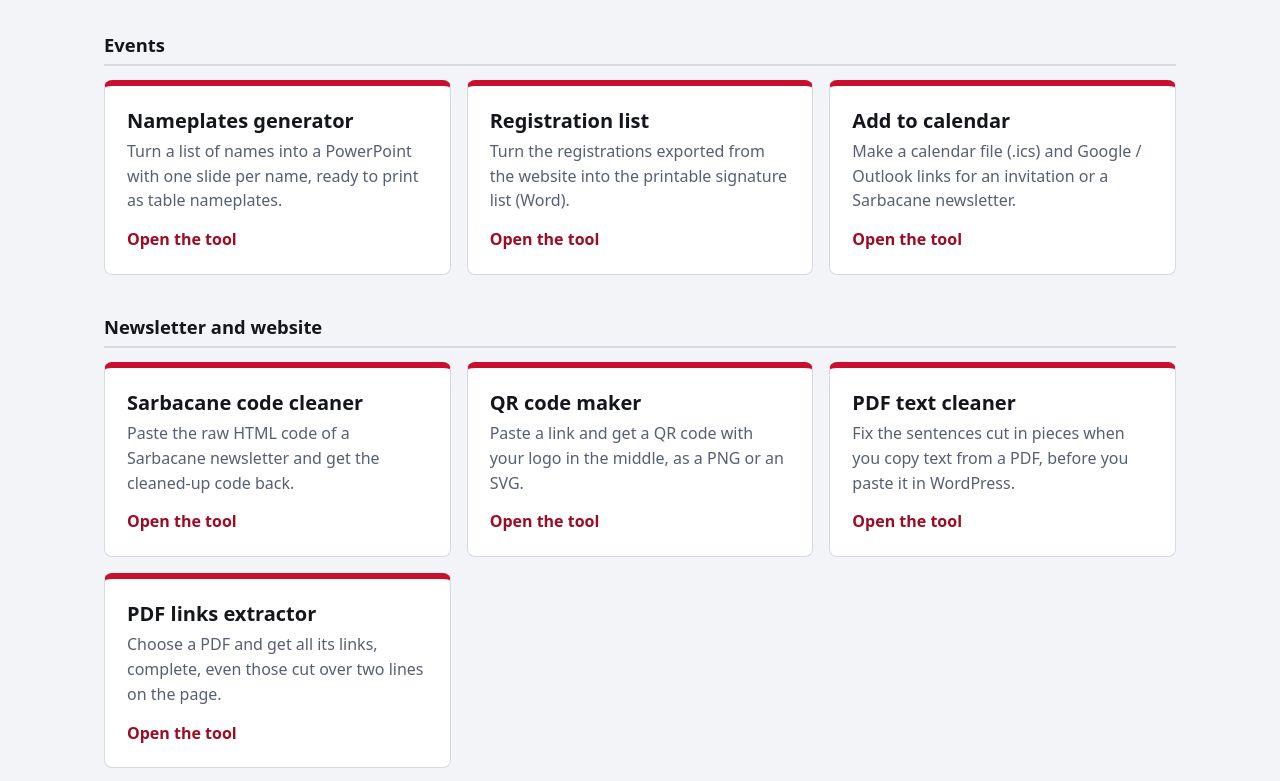
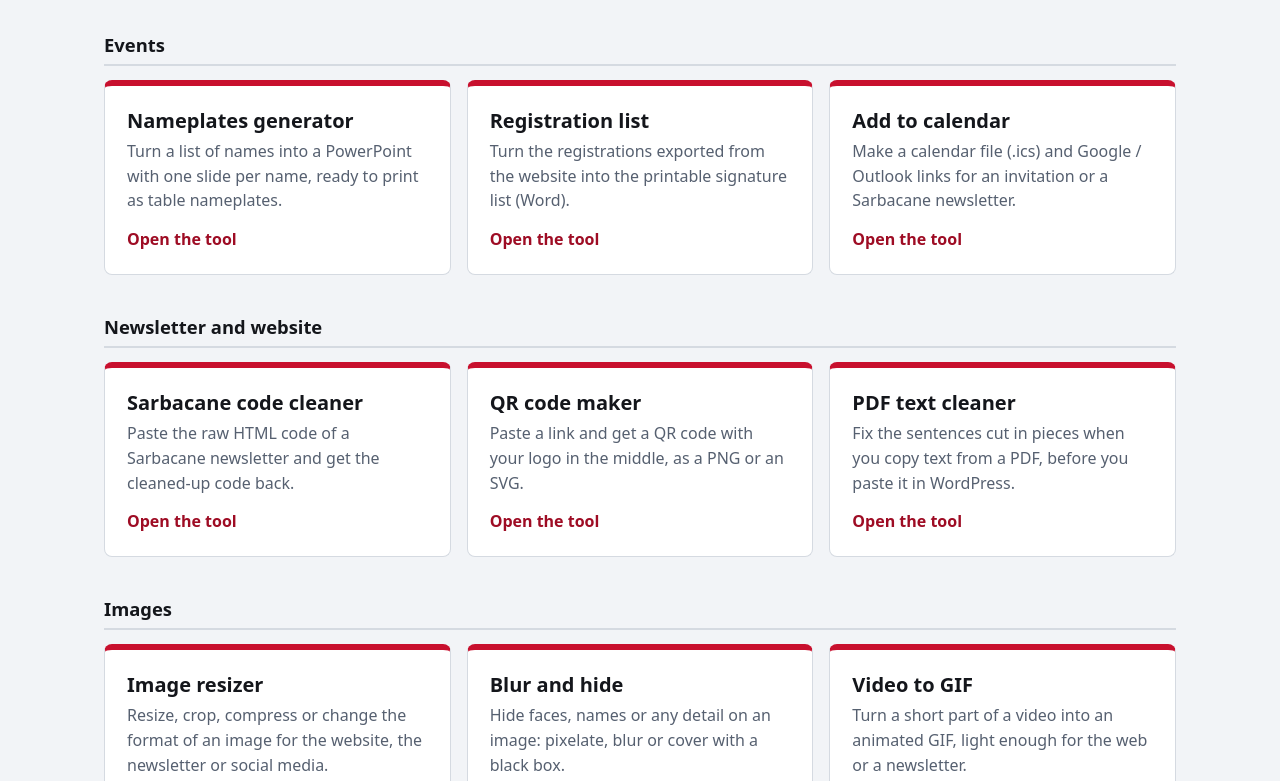
Before and after one commit to FrancescoFEPS/toolbox_FEPS, a plain HTML site: page index.html in a window 1280 px wide. Shown: the part 171-952 px from the top of the page. Drawn offline with Linux system fonts and the light colour scheme.

Commit message:
Add files via upload

```diff
--- a/index.html
+++ b/index.html
@@ -75,11 +75,6 @@
         <p>Fix the sentences cut in pieces when you copy text from a PDF, before you paste it in WordPress.</p>
         <span class="open">Open the tool</span>
       </a>
-      <a class="tool" href="pdflinks/pdflinks.html">
-        <h2>PDF links extractor</h2>
-        <p>Choose a PDF and get all its links, complete, even those cut over two lines on the page.</p>
-        <span class="open">Open the tool</span>
-      </a>
     </div>
   </section>
 
```
Also changed, not shown: 2 other files.
